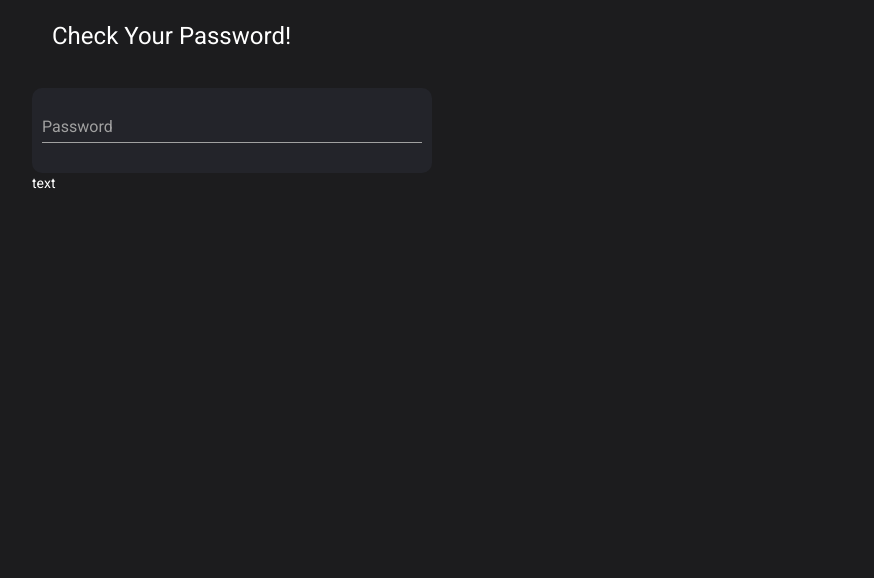
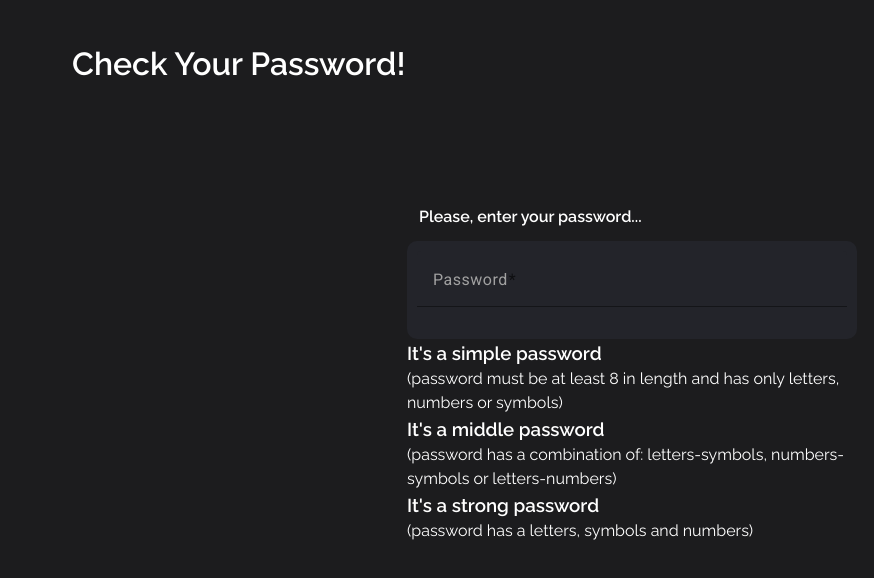
Before and after one commit to GeorgeDeyneka/AngularCheckPassword, an Angular app: page / in a window 1280 px wide. Shown: the top 578 px of the page, without its empty margins (8-882 px from the left). Built offline with nearby package versions, Linux system fonts and the light colour scheme.

Commit message:
Update app, add base template, form group & form control

```diff
--- a/angular.json
+++ b/angular.json
@@ -28,7 +28,7 @@
               "src/assets"
             ],
             "styles": [
-              "./node_modules/@angular/material/prebuilt-themes/deeppurple-amber.css",
+              "@angular/material/prebuilt-themes/deeppurple-amber.css",
               "src/styles.scss"
             ],
             "scripts": []
@@ -97,7 +97,7 @@
               "src/assets"
             ],
             "styles": [
-              "./node_modules/@angular/material/prebuilt-themes/deeppurple-amber.css",
+              "@angular/material/prebuilt-themes/deeppurple-amber.css",
               "src/styles.scss"
             ],
             "scripts": []
--- a/src/app/main-page/main-page.component.html
+++ b/src/app/main-page/main-page.component.html
@@ -1,12 +1,30 @@
 <main class="container">
   <h1 class="title">Check Your Password!</h1>
-  <div class="">
+  <div class="wrapper">
     <form [formGroup]="form" class="form">
-      <mat-form-field class="form form__password">
-        <mat-label>Password</mat-label>
+      <h4 class="subtitle">Please, enter your password...</h4>
+      <mat-form-field class="form__password">
+        <mat-label class="form__label">Password</mat-label>
         <input formControlName="password" matInput class="form__input" />
       </mat-form-field>
+      <div class="password__simple password">
+        <h3>It's a simple password</h3>
+        <p>
+          (password must be at least 8 in length and has only letters, numbers
+          or symbols)
+        </p>
+      </div>
+      <div class="password__middle">
+        <h3>It's a middle password</h3>
+        <p>
+          (password has a combination of: letters-symbols, numbers-symbols or
+          letters-numbers)
+        </p>
+      </div>
+      <div class="password__strong">
+        <h3>It's a strong password</h3>
+        <p>(password has a letters, symbols and numbers)</p>
+      </div>
     </form>
   </div>
-  <p>text</p>
 </main>
--- a/src/app/main-page/main-page.component.scss
+++ b/src/app/main-page/main-page.component.scss
@@ -4,33 +4,44 @@
     margin: 0 auto;
   }
 
+  .wrapper {
+    display: grid;
+    place-items: center;
+    height: 60vh;
+  }
+
   .title {
-    padding: 20px;
+    padding: 40px;
+  }
+
+  .subtitle {
+    padding: 12px;
   }
 
   .form {
     display: flex;
     flex-direction: column;
-    gap: 20px;
-    max-width: 400px;
+    width: 450px;
+
+    &__label {
+      color: #a1a1a1;
     }
 
-  .mat-form-field {
+    &__password {
       background-color: #23242a;
       padding: 10px;
       border-radius: 10px;
       font-size: 16px;
     }
-
-  ::ng-deep .mat-form-field-appearance-legacy .mat-form-field-label,
-  ::ng-deep .mat-input-element::-webkit-input-placeholder {
-    color: #a1a1a1;
+  }
 }
 
-  ::ng-deep .mat-form-field-appearance-legacy .mat-form-field-underline,
 ::ng-deep
-    .mat-form-field-appearance-legacy.mat-form-field-disabled
-    .mat-form-field-underline {
-    background-color: #a1a1a1;
+  .mdc-text-field:not(.mdc-text-field--disabled)
+  .mdc-text-field__input {
+  color: #fff;
 }
+
+::ng-deep .mdc-text-field--filled:not(.mdc-text-field--disabled) {
+  background-color: inherit;
 }
--- a/src/app/main-page/main-page.component.ts
+++ b/src/app/main-page/main-page.component.ts
@@ -1,19 +1,33 @@
-import { Component, OnInit } from '@angular/core';
-import { FormBuilder, FormGroup } from '@angular/forms';
+import { Component, OnDestroy, OnInit } from '@angular/core';
+import { FormBuilder, FormGroup, Validators } from '@angular/forms';
+import { Subscription } from 'rxjs';
 
 @Component({
   selector: 'app-main-page',
   templateUrl: './main-page.component.html',
   styleUrls: ['./main-page.component.scss'],
 })
-export class MainPageComponent implements OnInit {
+export class MainPageComponent implements OnInit, OnDestroy {
   public form: FormGroup;
+  public formSubj$: Subscription;
 
   constructor(private fb: FormBuilder) {}
 
+  get password() {
+    return this.form.get('password');
+  }
+
   ngOnInit(): void {
     this.form = this.fb.group({
-      password: '',
+      password: ['', [Validators.required, Validators.minLength(8)]],
     });
+
+    this.formSubj$ = this.form.valueChanges.subscribe((value) =>
+      console.log(value.password)
+    );
+  }
+
+  ngOnDestroy(): void {
+    this.formSubj$.unsubscribe();
   }
 }
--- a/src/index.html
+++ b/src/index.html
@@ -10,7 +10,7 @@
   <link href="https://fonts.googleapis.com/css2?family=Roboto:wght@300;400;500&display=swap" rel="stylesheet">
   <link href="https://fonts.googleapis.com/icon?family=Material+Icons" rel="stylesheet">
 </head>
-<body class="mat-typography">
+<body>
   <app-root></app-root>
 </body>
 </html>
--- a/src/styles.scss
+++ b/src/styles.scss
@@ -1,6 +1,5 @@
 @import "./styles/reset.scss";
 @import "./styles/typography.scss";
-@import "~@angular/material/prebuilt-themes/deeppurple-amber.css";
 
 body {
   font-family: "Raleway";
@@ -8,6 +7,3 @@ body {
   background-color: #1c1c1e;
   color: #fff;
 }
-
-html, body { height: 100%; }
-body { margin: 0; font-family: Roboto, "Helvetica Neue", sans-serif; }
```
Also changed, not shown: package.json (+14 -14 lines), src/test.ts (+0 -12 lines), tsconfig.json (+6 -2 lines), .browserslistrc (deleted), 1 other file (tests, documents, lock files or other folders). Lines whose indentation alone changed are shown as unchanged.
